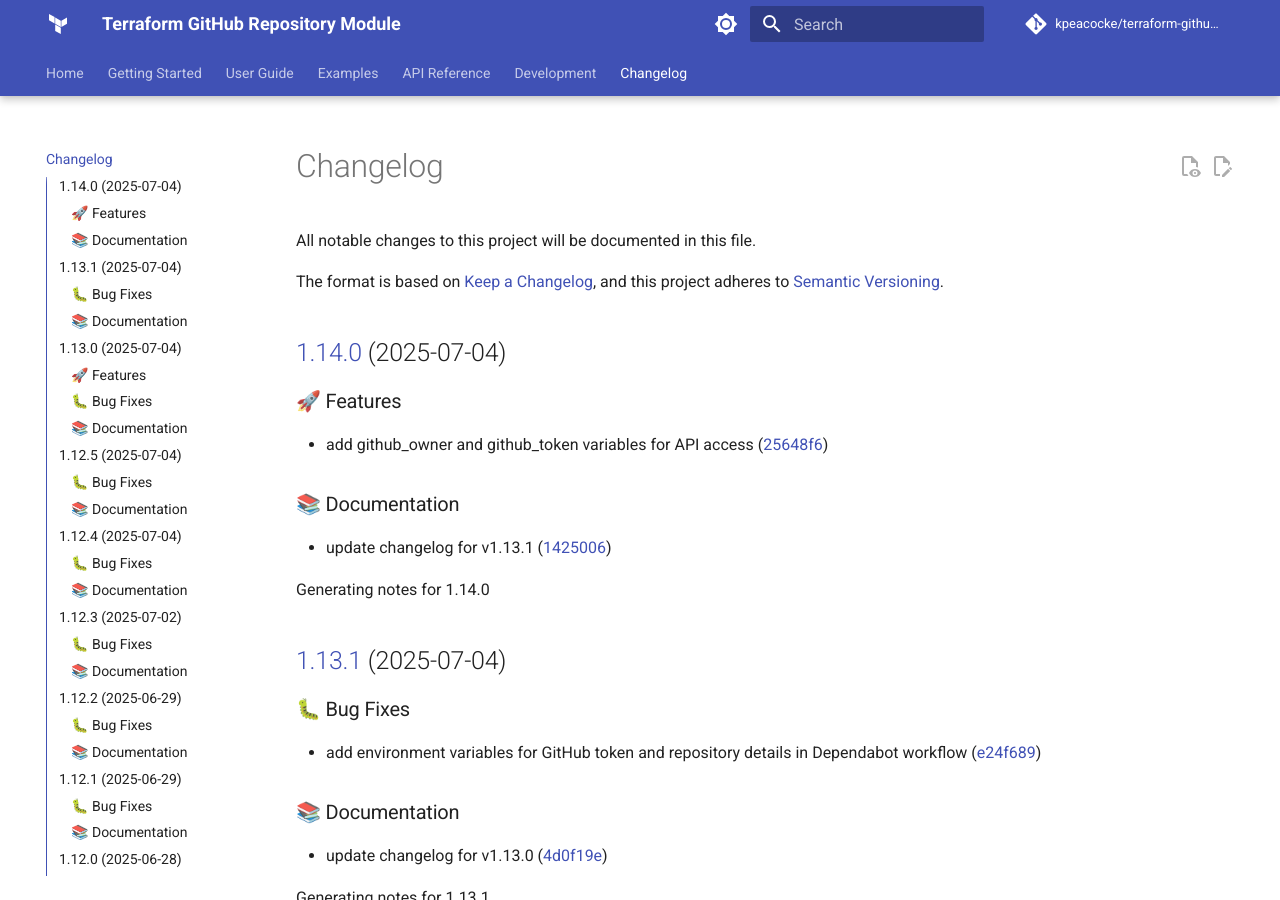
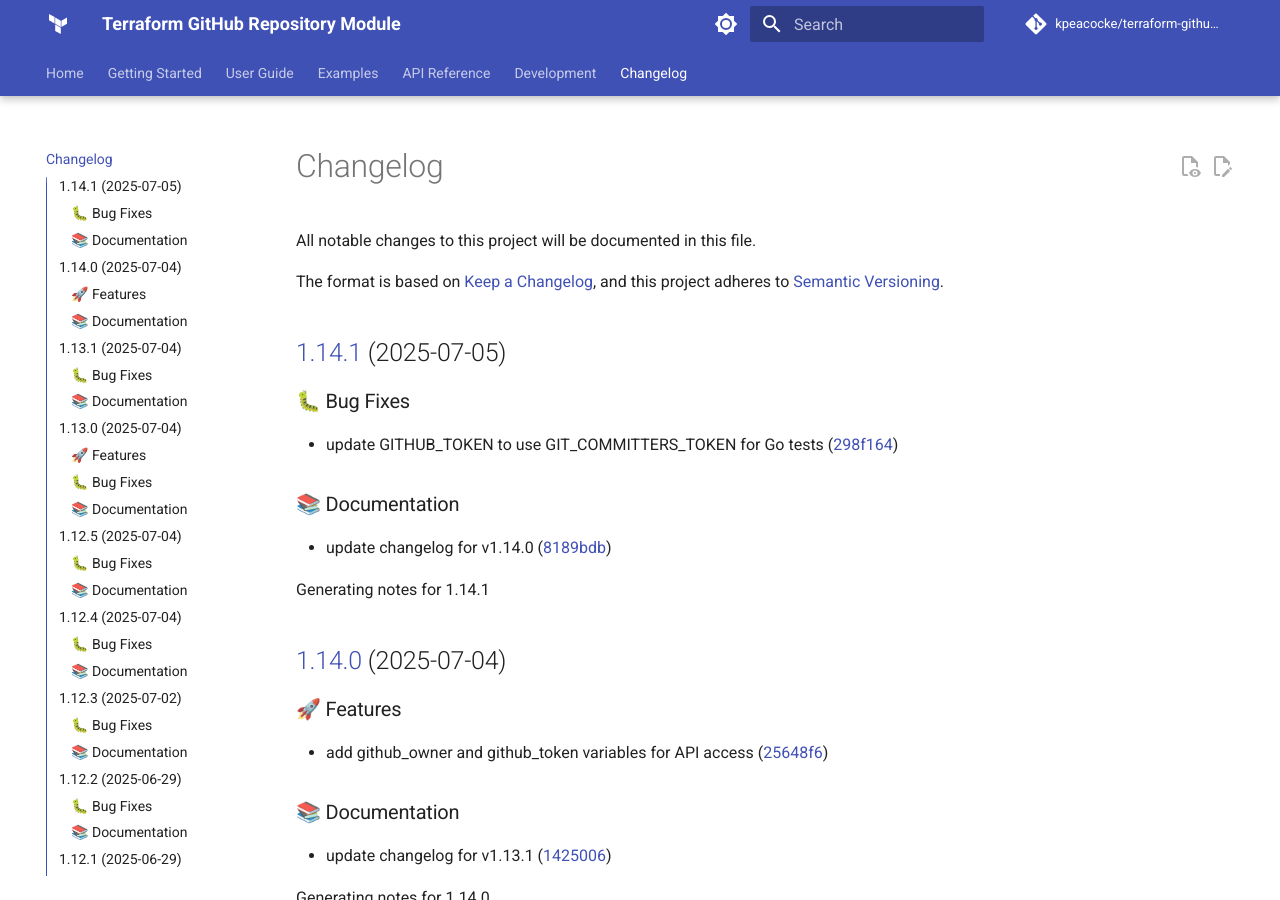
Before and after one commit to kpeacocke/terraform-github-repo, an MkDocs documentation site: the page built from docs/changelog.md, in a window 1280 px wide and 900 px high. Built offline with MkDocs 1.6.1 and Material for MkDocs 9.7.7, drawn with Linux system fonts in a browser that asks for light colours; comment, search, counter and statistics services are not loaded; the version menu is left out.

Commit message:
docs: update changelog for v1.14.1

```diff
--- a/docs/changelog.md
+++ b/docs/changelog.md
@@ -6,6 +6,18 @@ The format is based on [Keep a Changelog](https://keepachangelog.com/en/1.0.0/),
 and this project adheres to [Semantic Versioning](https://semver.org/spec/v2.0.0.html).
 
 <!-- markdownlint-disable MD024 -->
+
+## [1.14.1](https://github.com/kpeacocke/terraform-github-repo/compare/v1.14.0...v1.14.1) (2025-07-05)
+
+### 🐛 Bug Fixes
+
+* update GITHUB_TOKEN to use GIT_COMMITTERS_TOKEN for Go tests ([298f164](https://github.com/kpeacocke/terraform-github-repo/commit/298f164a732de23f056fcd3e0e4961ab50e2f7ef))
+
+### 📚 Documentation
+
+* update changelog for v1.14.0 ([8189bdb](https://github.com/kpeacocke/terraform-github-repo/commit/8189bdb9eb1ef0c3d951c0496c1c2b80a14c45d2))
+
+Generating notes for 1.14.1
 
 ## [1.14.0](https://github.com/kpeacocke/terraform-github-repo/compare/v1.13.1...v1.14.0) (2025-07-04)
 
```
